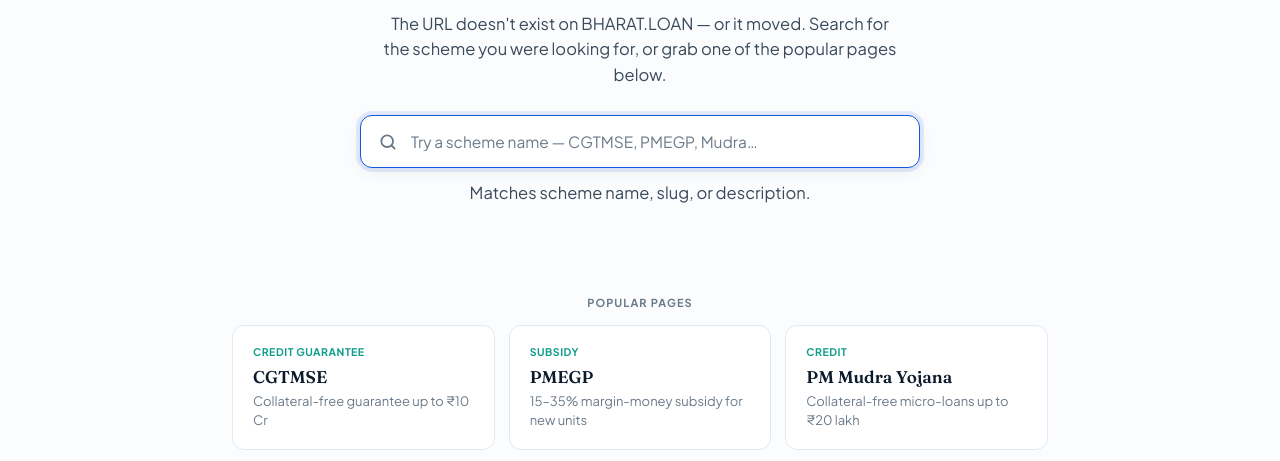
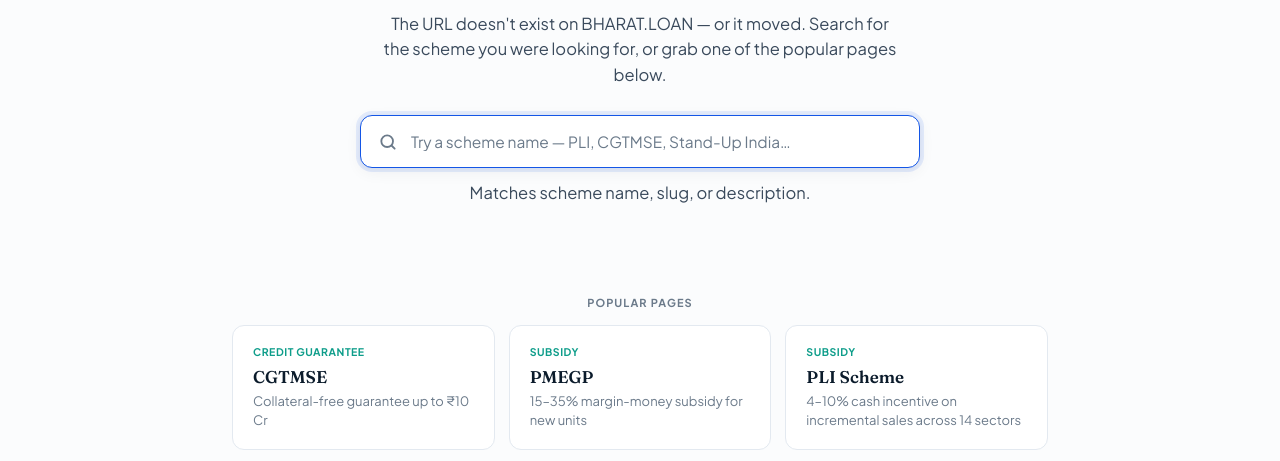
Before and after one commit to WEBWORKSA1/BHARAT.LOAN, a plain HTML site: page 404.html in a window 1280 px wide. Shown: the part 450-911 px from the top of the page. Drawn offline with Linux system fonts and the light colour scheme.

Commit message:
404.html: refresh SCHEMES array from 18 to 21 (add PLI, Stand-Up India, NSIC; bump empty-state count; update placeholder to feature new schemes)

```diff
--- a/404.html
+++ b/404.html
@@ -59,7 +59,7 @@
 
     <div class="err-search">
       <span class="ic"><svg viewBox="0 0 24 24" fill="none" stroke="currentColor" stroke-width="2.2" stroke-linecap="round" stroke-linejoin="round"><circle cx="11" cy="11" r="7"/><path d="m20 20-3.5-3.5"/></svg></span>
-      <input type="search" id="errSearch" placeholder="Try a scheme name — CGTMSE, PMEGP, Mudra…" autocomplete="off" autofocus>
+      <input type="search" id="errSearch" placeholder="Try a scheme name — PLI, CGTMSE, Stand-Up India…" autocomplete="off" autofocus>
     </div>
     <p class="err-search-hint">Matches scheme name, slug, or description.</p>
   </div>
@@ -68,7 +68,7 @@
     <div class="results-head" id="resultsHead">Popular pages</div>
     <div class="err-grid" id="errGrid"></div>
     <div class="err-empty" id="errEmpty" style="display:none">
-      <p>No schemes matched that search. Try <a href="/schemes/">browsing all 18 schemes</a> or <a href="/#engine">talk to an advisor</a> — they'll find what fits your case.</p>
+      <p>No schemes matched that search. Try <a href="/schemes/">browsing all 21 schemes</a> or <a href="/#engine">talk to an advisor</a> — they'll find what fits your case.</p>
     </div>
   </div>
 
@@ -96,12 +96,15 @@
   var SCHEMES=[
     {name:'CGTMSE',slug:'cgtmse',cat:'Credit Guarantee',desc:'Collateral-free guarantee up to \u20b910 Cr',state:'central',pop:1},
     {name:'PMEGP',slug:'pmegp',cat:'Subsidy',desc:'15\u201335% margin-money subsidy for new units',state:'central',pop:1},
+    {name:'PLI Scheme',slug:'pli',cat:'Subsidy',desc:'4\u201310% cash incentive on incremental sales across 14 sectors',state:'central',pop:1},
     {name:'PM Mudra Yojana',slug:'mudra-yojana',cat:'Credit',desc:'Collateral-free micro-loans up to \u20b920 lakh',state:'central',pop:1},
+    {name:'Stand-Up India',slug:'stand-up-india',cat:'Credit',desc:'\u20b910 lakh\u2013\u20b91 crore loan for SC/ST/women, greenfield only',state:'central',pop:1},
     {name:'Startup India Seed Fund',slug:'startup-india-seed-fund',cat:'Grant',desc:'Up to \u20b970L for DPIIT-recognised startups',state:'central',pop:1},
     {name:'DPIIT Recognition + 80-IAC',slug:'dpiit-startup-india',cat:'Tax',desc:'100% income tax exemption for 3 of 10 yrs',state:'central',pop:1},
     {name:'CLCSS',slug:'clcss',cat:'Subsidy',desc:'15% capital subsidy for tech upgrade',state:'central',pop:1},
     {name:'MSME Loan in 59 Minutes',slug:'msme-loan-59-minutes',cat:'Credit',desc:'In-principle approval in under an hour',state:'central'},
     {name:'SIDBI Direct',slug:'sidbi-direct',cat:'Credit',desc:'Direct + refinance from India\u2019s apex MSME bank',state:'central'},
+    {name:'NSIC Schemes',slug:'nsic-schemes',cat:'Credit + Support',desc:'SPRS + raw material credit + bank credit facilitation',state:'central'},
     {name:'Aatmanirbhar Gujarat MSME',slug:'aatmanirbhar-gujarat-msme',cat:'Gujarat Subsidy',desc:'Capital + interest reimbursement, MSMEs',state:'gujarat'},
     {name:'Gujarat Textile Policy',slug:'gujarat-textile-policy',cat:'Gujarat Subsidy',desc:'Capital, interest and power subsidies, textile',state:'gujarat'},
     {name:'Gujarat Large Industry Incentive',slug:'gujarat-large-industry-incentive',cat:'Gujarat Subsidy',desc:'Net-SGST and capital for large investments',state:'gujarat'},
```
